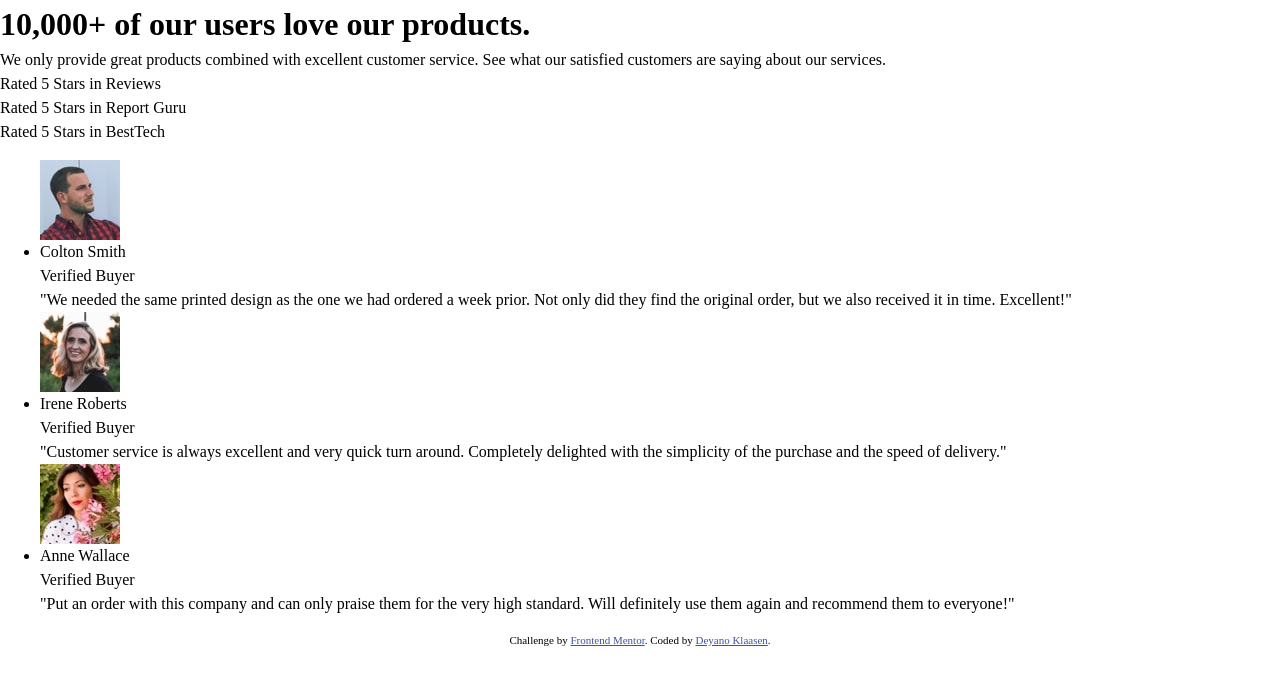
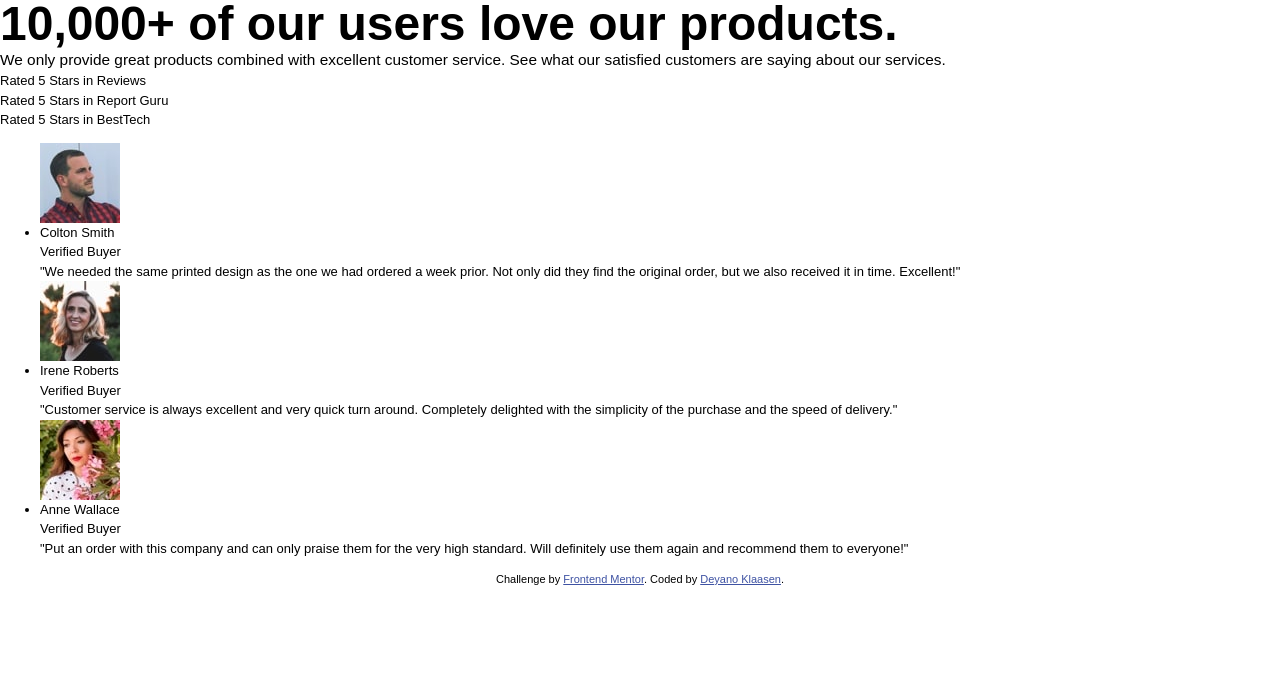
Before and after one commit to DeenoDev/Social-Proof-Section-Master, a plain HTML site: page social-proof-section-master/index.html in a window 1280 px wide. Drawn offline with Linux system fonts and the light colour scheme.

Commit message:
styling started.

```diff
--- a/social-proof-section-master/style.scss
+++ b/social-proof-section-master/style.scss
@@ -107,3 +107,18 @@ select {
 .attribution a {
   color: hsl(228, 45%, 44%);
 }
+
+body {
+  font-family: var(--ff-primary);
+  font-size: var(--fs-400);
+}
+
+h1{
+  font-size: var(--fs-900);
+  color: var(--ff-primary-700);
+  line-height: 1;
+}
+
+.lead {
+  font-size: var(--fs-500);
+}
```
Also changed, not shown: social-proof-section-master/style.css, 1 other file.
